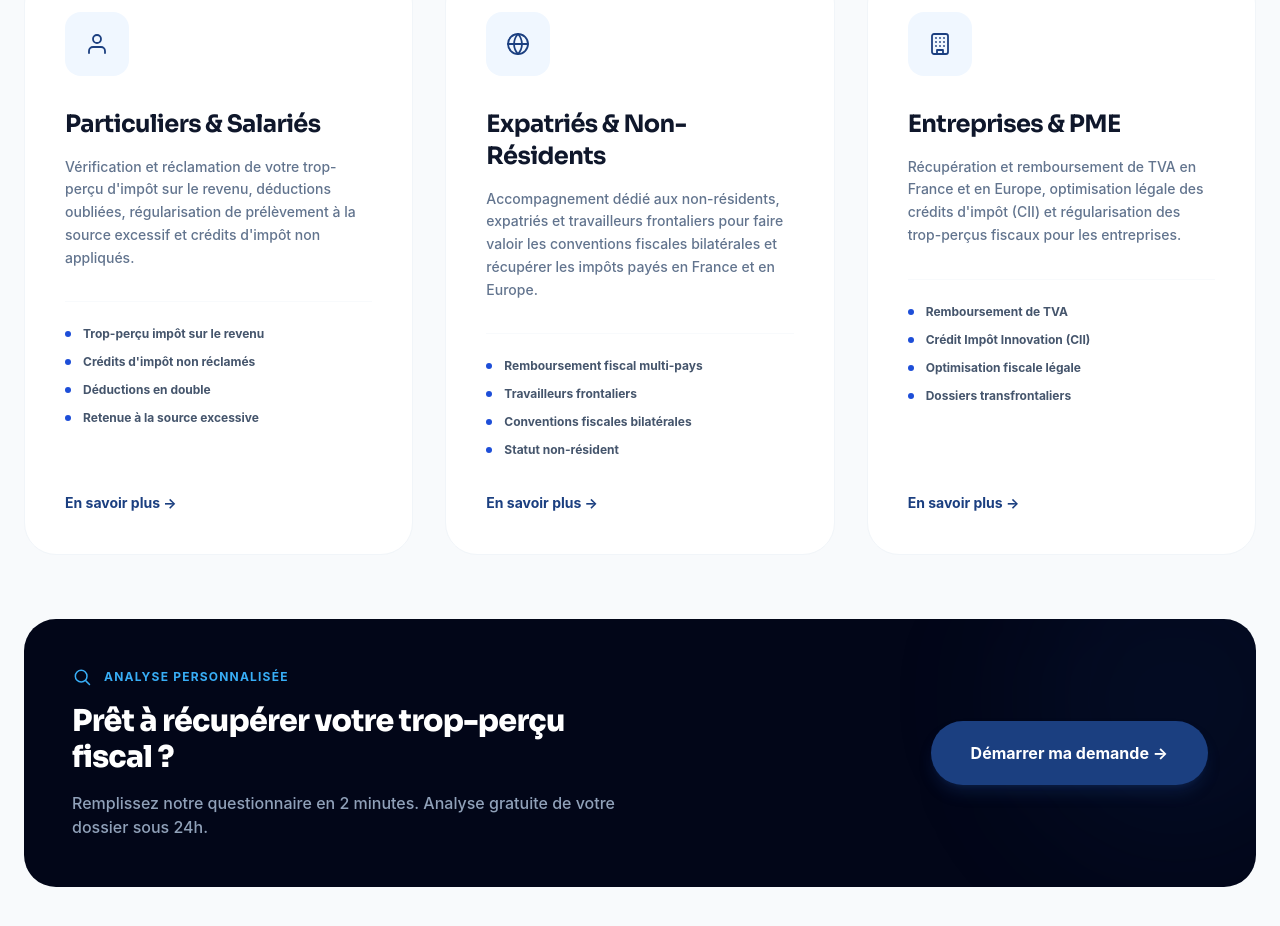
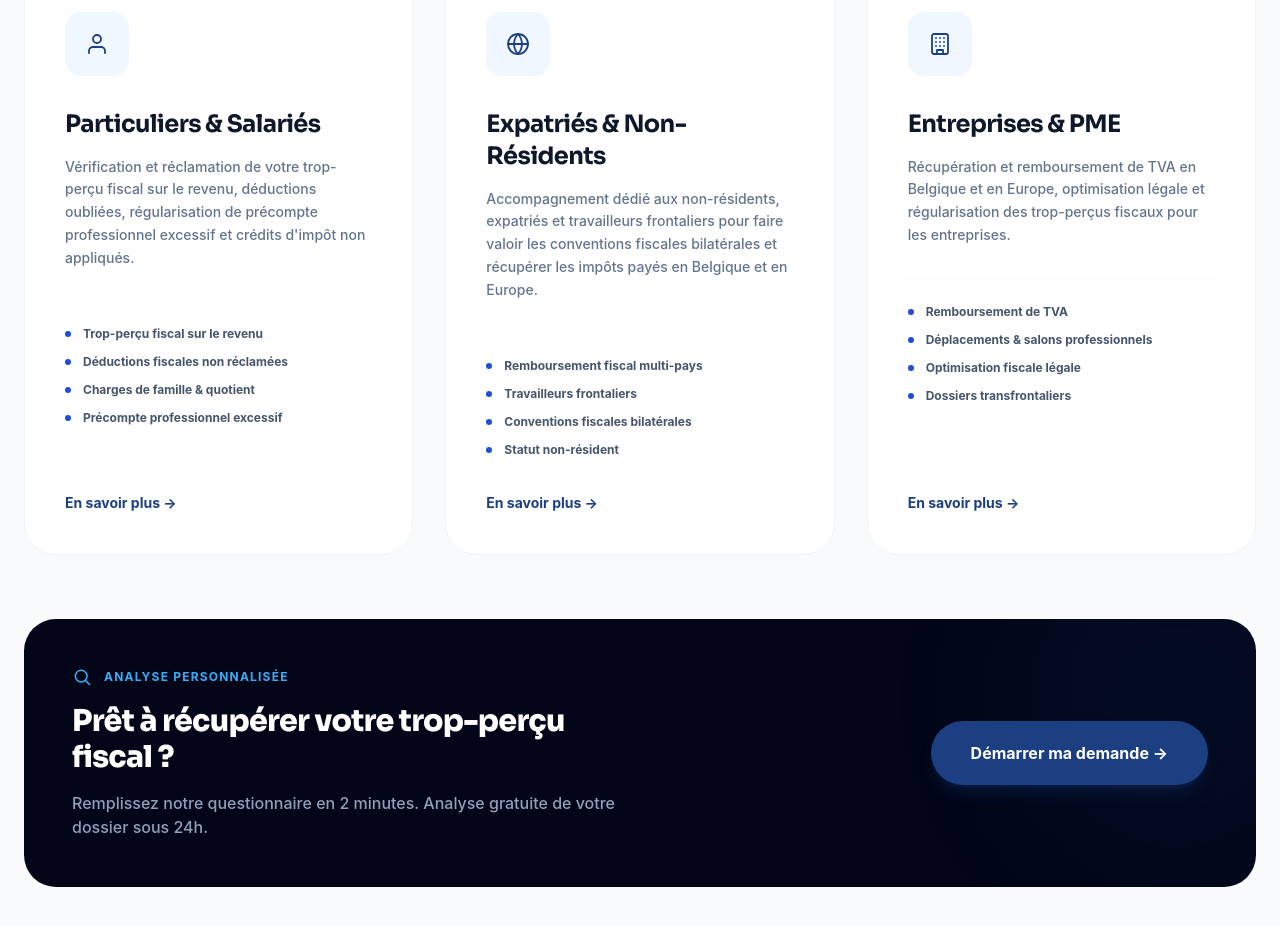
Before and after one commit to Aubin2207/taxrefundseurope, a React (Vite) app: page / in a window 1280 px wide. Shown: the part 1491-2417 px from the top of the page. Built offline with nearby package versions, Linux system fonts and the light colour scheme.

Commit message:
Remplacement de France par Belgique dans la section solutions fiscales

```diff
--- a/src/components/Services.jsx
+++ b/src/components/Services.jsx
@@ -7,22 +7,22 @@ const SERVICES = [
     icon: <IconUser size={24} />,
     title: 'Particuliers & Salariés',
     link: '/remboursement-impot-france',
-    desc: 'Vérification et réclamation de votre trop-perçu d\'impôt sur le revenu, déductions oubliées, régularisation de prélèvement à la source excessif et crédits d\'impôt non appliqués.',
-    features: ['Trop-perçu impôt sur le revenu', 'Crédits d\'impôt non réclamés', 'Déductions en double', 'Retenue à la source excessive'],
+    desc: 'Vérification et réclamation de votre trop-perçu fiscal sur le revenu, déductions oubliées, régularisation de précompte professionnel excessif et crédits d\'impôt non appliqués.',
+    features: ['Trop-perçu fiscal sur le revenu', 'Déductions fiscales non réclamées', 'Charges de famille & quotient', 'Précompte professionnel excessif'],
   },
   {
     icon: <IconGlobe size={24} />,
     title: 'Expatriés & Non-Résidents',
     link: '/remboursement-impot-expatrie',
-    desc: 'Accompagnement dédié aux non-résidents, expatriés et travailleurs frontaliers pour faire valoir les conventions fiscales bilatérales et récupérer les impôts payés en France et en Europe.',
+    desc: 'Accompagnement dédié aux non-résidents, expatriés et travailleurs frontaliers pour faire valoir les conventions fiscales bilatérales et récupérer les impôts payés en Belgique et en Europe.',
     features: ['Remboursement fiscal multi-pays', 'Travailleurs frontaliers', 'Conventions fiscales bilatérales', 'Statut non-résident'],
   },
   {
     icon: <IconOffice size={24} />,
     title: 'Entreprises & PME',
     link: '/recuperation-tva-entreprise',
-    desc: 'Récupération et remboursement de TVA en France et en Europe, optimisation légale des crédits d\'impôt (CII) et régularisation des trop-perçus fiscaux pour les entreprises.',
-    features: ['Remboursement de TVA', 'Crédit Impôt Innovation (CII)', 'Optimisation fiscale légale', 'Dossiers transfrontaliers'],
+    desc: 'Récupération et remboursement de TVA en Belgique et en Europe, optimisation légale et régularisation des trop-perçus fiscaux pour les entreprises.',
+    features: ['Remboursement de TVA', 'Déplacements & salons professionnels', 'Optimisation fiscale légale', 'Dossiers transfrontaliers'],
   },
 ]
 
```
